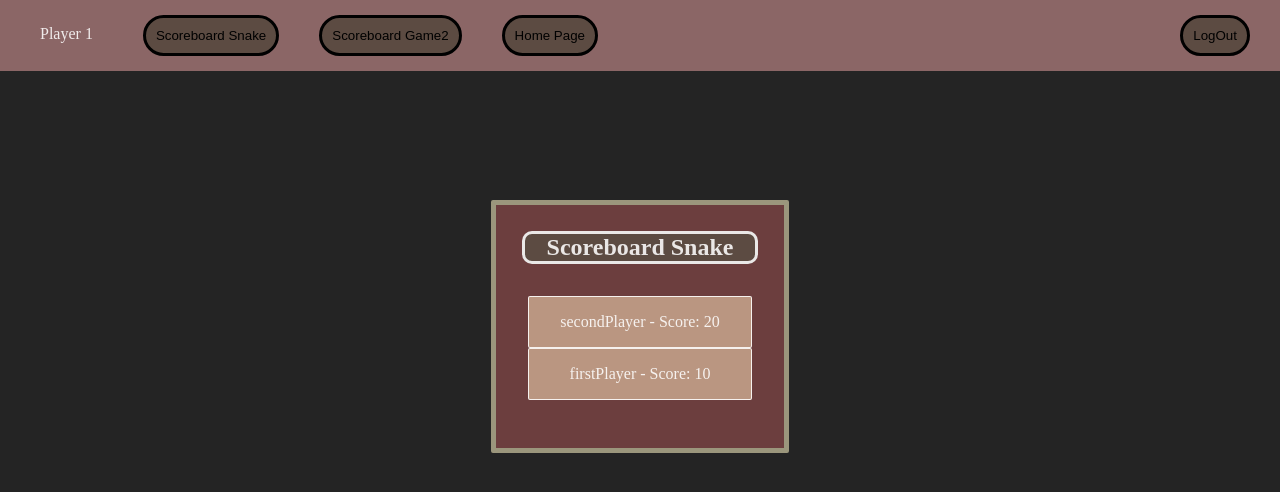
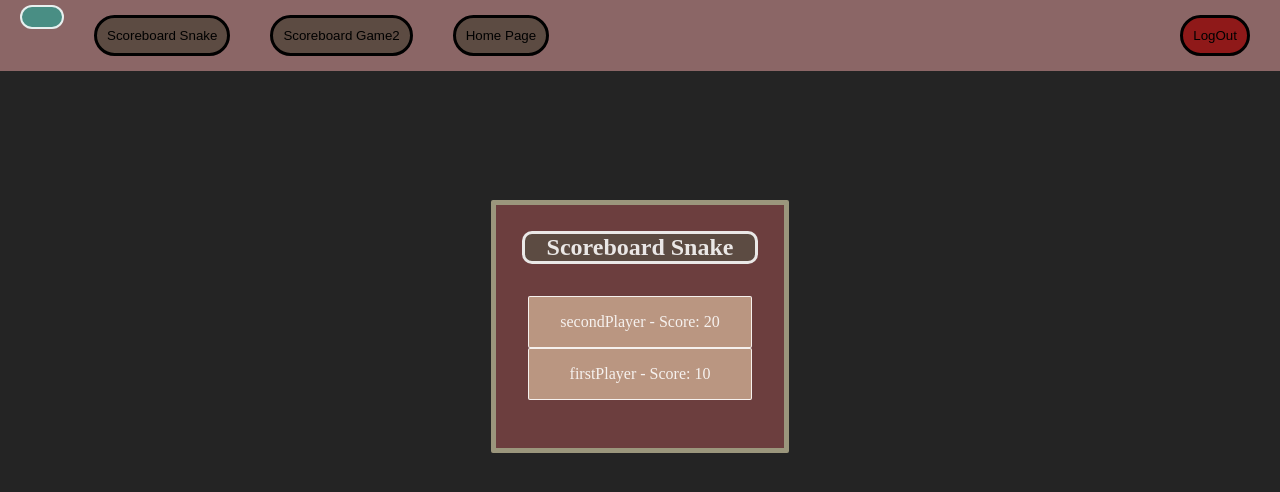
Before and after one commit to p-triz/progetto_tecnologie_internet, a React (Vite) app in the folder frontend/: page /scoreboard1 in a window 1280 px wide. Shown: the top 492 px of the page. Built offline with nearby package versions, Linux system fonts and the light colour scheme.

Commit message:
aggiunta concetto di account in login e nelle altre pagine

```diff
--- a/frontend/src/components/App.jsx
+++ b/frontend/src/components/App.jsx
@@ -1,14 +1,15 @@
 //import { useState } from 'react';
 import Login from './Login';
 import SecondPage from './SecondPage';
-import {BrowserRouter, Routes , Route} from 'react-router-dom'
+import {BrowserRouter, Route, Routes} from 'react-router-dom';
 import SnakeGame from './SnakeGame';
 import Scoreboard from './Scoreboard';
 import Error from './Error';
-
+import { useState } from 'react';
 
 const App = () => {
-
+  const [username, setUsername] = useState(' ');
+  const [password, setPassword] = useState(' ');
   const gameName1 = "Snake"
   const gameId1 = "1"
   const gameName2 = "Game2"
@@ -17,14 +18,14 @@ const App = () => {
   return (
     <div>
       <BrowserRouter>
-      <Routes>
-        <Route path="/" element={<Login />}></Route>
-        <Route path="/Home/" element={<SecondPage/>}></Route>
+        <Routes>
+        <Route path="/" element={<Login username={username} password={password} setUsername={setUsername} setPassword={setPassword} />}></Route>
+        <Route path="/Home/" element={<SecondPage username={username}/>}></Route>
         <Route path="/Snake" element={<SnakeGame/>}></Route>
-        <Route path="/scoreboard1" element={<div className='scoreboardPage'><Scoreboard gameName={gameName1} gameId={gameId1} pageId={1}/></div>}></Route>
-        <Route path="/scoreboard2" element={<div className='scoreboardPage'><Scoreboard gameName={gameName2} gameId={gameId2} pageId={1}/></div>}></Route>
+        <Route path="/scoreboard1" element={<div className='scoreboardPage'><Scoreboard gameName={gameName1} gameId={gameId1} username={username} /></div>}></Route>
+        <Route path="/scoreboard2" element={<div className='scoreboardPage'><Scoreboard gameName={gameName2} gameId={gameId2} username={username} /></div>}></Route>
         <Route path='/*' element={<Error></Error>}></Route>
-      </Routes>
+        </Routes>
       </BrowserRouter>
 
 
--- a/frontend/src/components/Login.css
+++ b/frontend/src/components/Login.css
@@ -1,7 +1,8 @@
 
 .loginDiv {
     width: 300px;
-    margin: 0 auto;
+    margin: auto;
+    margin-top: 100px;
     padding: 20px;
     border: 5px solid #9b967c;
     border-radius: 5px;
--- a/frontend/src/components/Login.jsx
+++ b/frontend/src/components/Login.jsx
@@ -1,12 +1,16 @@
 /* eslint-disable react/prop-types */
 
-import { Link } from "react-router-dom";
+import { Link , useNavigate} from "react-router-dom";
 import "./Login.css"
 
-const Login = ({ onSubmit }) => {
+const Login = ({ username, password, setUsername, setPassword}) => {
+  const navigate = useNavigate();
+
   const handleSubmit = (event) => {
     event.preventDefault();
-    onSubmit();
+    setUsername(event.target.username.value);
+    setPassword(event.target.password.value);
+    navigate("/Home/");
   }
 
   return (
@@ -14,11 +18,11 @@ const Login = ({ onSubmit }) => {
       <h2>SIGN IN TO PLAY</h2>
       <form className="loginForm" onSubmit={handleSubmit}>
         <label htmlFor="username">Username: </label>
-        <input type = 'text' placeholder="username..." required></input>
+        <input type = 'text' placeholder="username..." name="username" required></input>
         <label htmlFor="password">Password: </label>
-        <input type='password' placeholder="password..." required></input>
+        <input type='password' placeholder="password..." name="password" required></input>
         <div className="logButton">
-          <Link to="/Home" className="link"><button className="button" type='submit'> LOGIN </button></Link>
+          <button className="button" type='submit'> LOGIN </button>
         </div>
       </form>
     </div>
--- a/frontend/src/components/Navbar.css
+++ b/frontend/src/components/Navbar.css
@@ -41,7 +41,7 @@
 
 .buttonLogOut{
   border-radius: 25px;
-  background-color: #5c4b42;
+  background-color: #8f1919;
   border: 3px solid;
   padding: 10px;
   transition: all 0.5s;
@@ -49,7 +49,7 @@
 }
 
 .buttonLogOut:hover{
-  background-color: #80685b;
+  background-color: #c80000;
   border: 2px solid;
   padding: 15px;
 }
@@ -70,3 +70,10 @@
   border: 2px solid;
 
 }
+
+.sectionPlayerName{
+  height: fit-content;
+  background-color: rgba(34, 167, 151, 0.622);
+  border: 2px solid;
+  border-radius: 20px;
+}
--- a/frontend/src/components/Navbar.jsx
+++ b/frontend/src/components/Navbar.jsx
@@ -2,20 +2,20 @@
 import "./Navbar.css"
 import { Link, useLocation } from "react-router-dom";
 
-const Navbar = () => {
+const Navbar = ({username}) => {
 
   const location = useLocation();
 
     function logOut(){
         //TODO GESTIRE IL LOGOUT
-        alert("logOut")
+        alert("logOut");
     }
 
   return (
     <div className="navbar">
       <div className="left-section">
-        <div className="SectionPlayerName">
-            <p className="playerName">Player 1</p>
+        <div className="sectionPlayerName">
+            <p className="playerName">{username}</p>
         </div>
         <div className="scoreboard-buttons">
           <Link to="/scoreboard1"><button className="scoreboard-button gameButton">Scoreboard Snake</button></Link>
--- a/frontend/src/components/Scoreboard.jsx
+++ b/frontend/src/components/Scoreboard.jsx
@@ -2,7 +2,7 @@
 import Navbar from './Navbar';
 import './Scoreboard.css'
 
-const Scoreboard = ({ gameName, gameId, pageId}) => {
+const Scoreboard = ({ gameName, gameId, username}) => {
   //va convertito da string a number
   const gameIdNumber = Number(gameId);
 
@@ -35,8 +35,8 @@ const Scoreboard = ({ gameName, gameId, pageId}) => {
   ));
 
   return (
-    <div className="scoreboard" pageId={pageId}>
-      <Navbar></Navbar>
+    <div className="scoreboard" >
+      <Navbar username={username}></Navbar>
       <div className='scoreboardContainer'>
         <h2 className="scoreboardTitle">
             Scoreboard {gameName}
--- a/frontend/src/components/SecondPage.jsx
+++ b/frontend/src/components/SecondPage.jsx
@@ -4,7 +4,7 @@ import './SecondPage.css';
 import Navbar from './Navbar';
 import { Link } from 'react-router-dom';
 
-const SecondPage = () => {
+const SecondPage = ({username}) => {
   const imageSrc1 = '/images/snake.png';
   const imageSrc = ''
   const description = 'Move your snake and let him eat apples';
@@ -16,14 +16,14 @@ const SecondPage = () => {
     <div className="parentDiv">
       <div className="container">
        <div className='displayDiv'>
-        <Navbar></Navbar>
+        <Navbar username={username}></Navbar>
         <div className='itemsDiv'>
           <Link to="/Snake"><Card imageSrc={imageSrc1} gameName={gameOneName} description={description} /></Link>
-          <Scoreboard gameName={gameOneName} gameId="1"></Scoreboard>
+          <Scoreboard gameName={gameOneName} gameId="1" username={username}></Scoreboard>
         </div>
         <div className='itemsDiv'>
           <Card imageSrc={imageSrc} gameName={gameTwoName} description={description2}/>
-          <Scoreboard gameName={gameTwoName} gameId="2"></Scoreboard>
+          <Scoreboard gameName={gameTwoName} gameId="2" username={username}></Scoreboard>
         </div>
        </div>
       </div>
```
